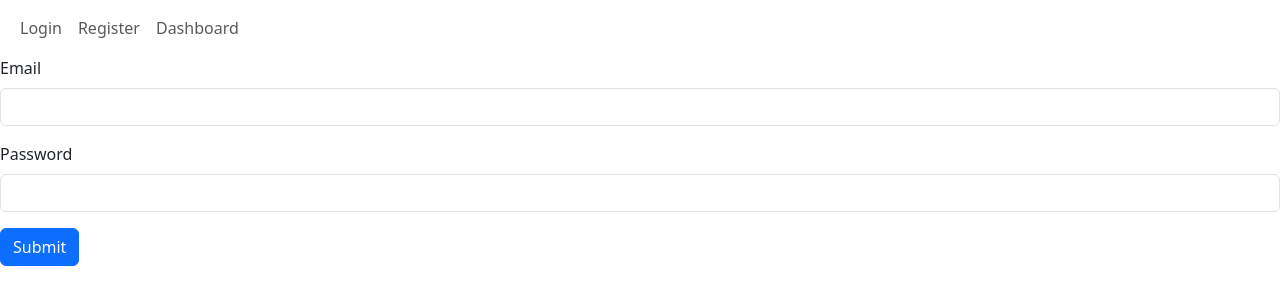
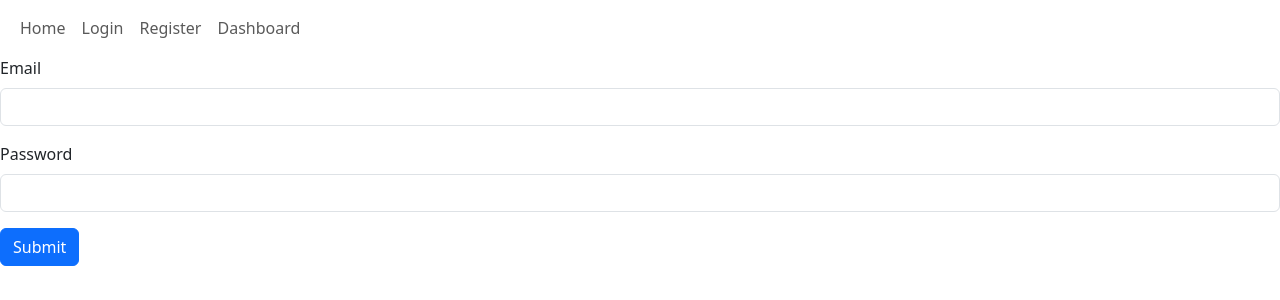
Before and after one commit to andreyvdl/42-Transcendence, a Django app: page /login in a window 1280 px wide. Shown: the top 300 px of the page. Run offline with Django 5.2, Linux system fonts and the light colour scheme.

Commit message:
feat: added home page for debug

```diff
--- a/pages/templates/navbar.html
+++ b/pages/templates/navbar.html
@@ -1,6 +1,9 @@
 <nav class="navbar navbar-expand-sm justify-content-center">
 	<div class="container-fluid">
 		<ul class="navbar-nav">
+			<li class="nav-item">
+				<a class="nav-link" href="/">Home</a>
+			</li>
 			<li class="nav-item">
 				<a class="nav-link" href="/login">Login</a>
 			</li>
--- a/pages/urls.py
+++ b/pages/urls.py
@@ -3,6 +3,7 @@ from django.urls import path
 from . import views
 
 urlpatterns = [
+	path("", views.home, name="home"),
 	path("login", views.Login.as_view(), name="login"),
 	path("register", views.Register.as_view(), name="register"),
 	path("dashboard", views.dashboard, name="dashboard"),
--- a/pages/views.py
+++ b/pages/views.py
@@ -5,6 +5,11 @@ from random import randint, random
 
 def is_ajax(request):
 	return request.headers.get("X-Requested-With") == "XMLHttpRequest"
+
+def home(request):
+	if not is_ajax(request):
+		return render(request, "base.html")
+	return render(request, "home.html")
 
 class Login(View):
 	@staticmethod
```
